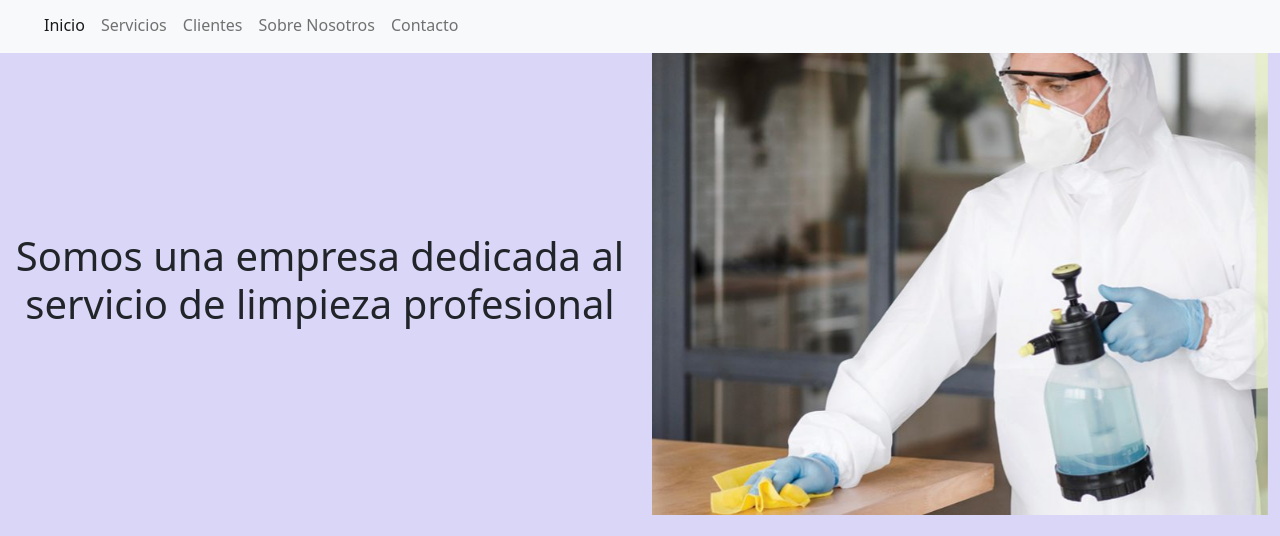
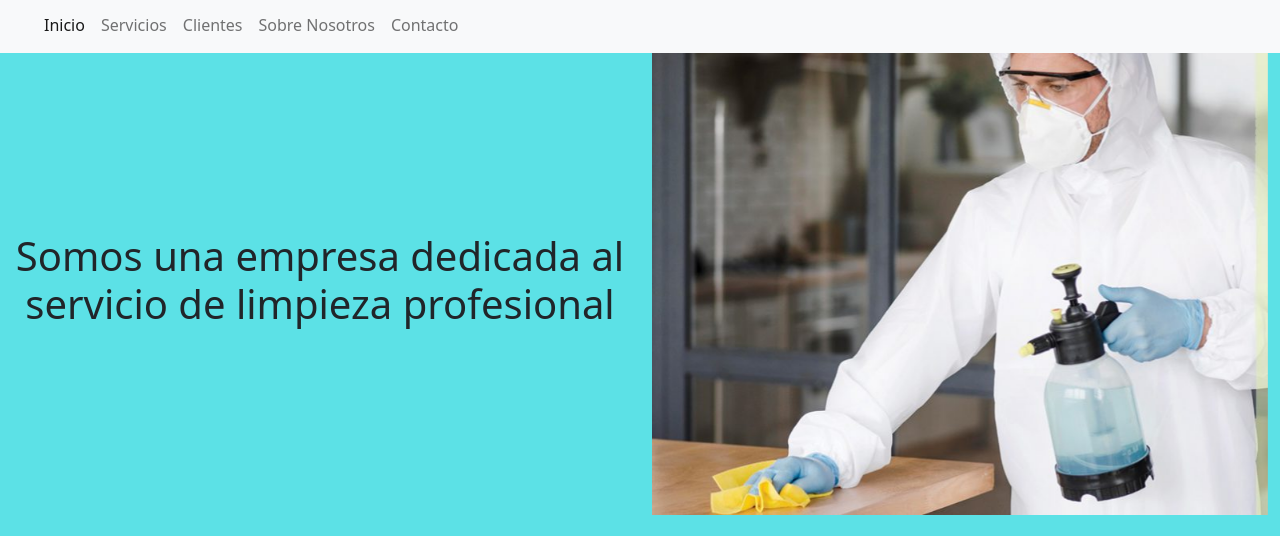
Before and after one commit to leobrogno/limpido-sass, a plain HTML site: page index.html in a window 1280 px wide. Shown: the part 363-899 px from the top of the page. Drawn offline with nearby package versions, Linux system fonts and the light colour scheme; grey boxes are pictures that could not be loaded; files whose address does not match are found by name.

Commit message:
inclui sass

```diff
--- a/css/style.css
+++ b/css/style.css
@@ -3,7 +3,7 @@
   color: white; }
 
 .main {
-  background-color: #d9d6f7; }
+  background-color: #5ce1e6; }
 
 .logo {
   height: 30%;
--- a/scss/secciones/_main.scss
+++ b/scss/secciones/_main.scss
@@ -1,3 +1,4 @@
 .main{
-    background-color: rgb(217, 214, 247);
+    background-color: $main;
+
 }
--- /dev/null
+++ b/scss/utilidades/_colores.scss
@@ -0,0 +1 @@
+$main: #5ce1e6;
```
Also changed, not shown: scss/variables/_cssviejo.scss (deleted).
